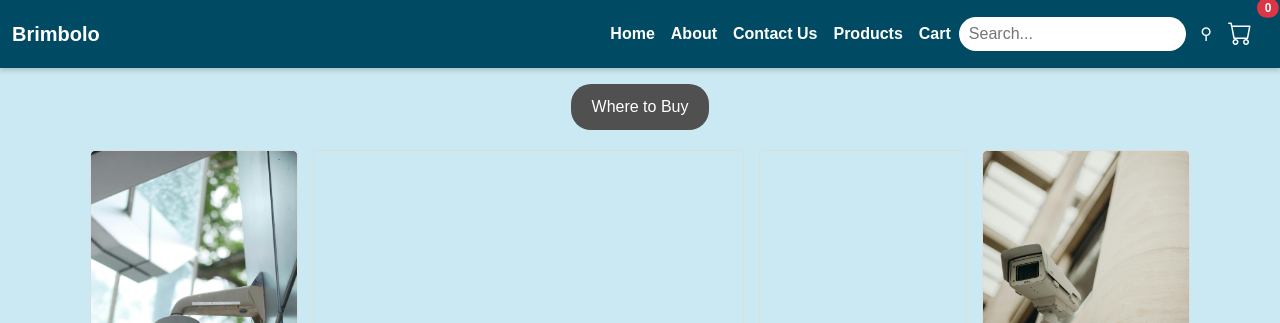
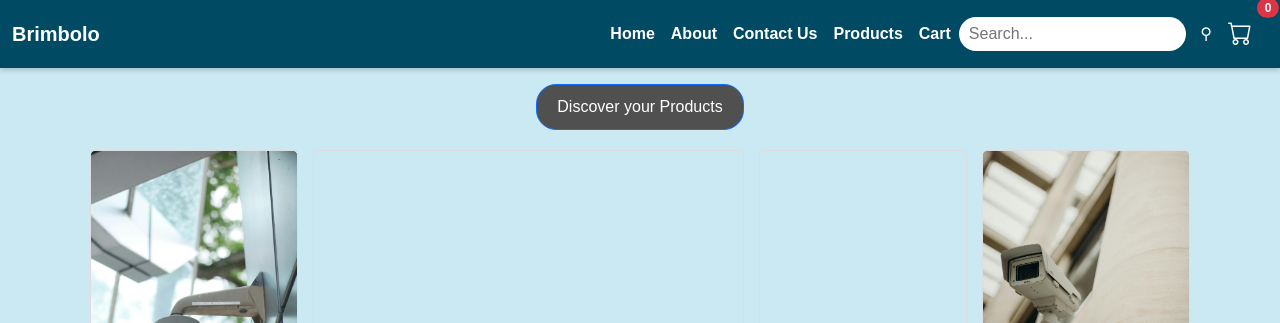
Before and after one commit to Mohamed-Abd-Elbaset1/.com, a plain HTML site: page index.html in a window 1280 px wide. Shown: the top 323 px of the page. Drawn offline with nearby package versions, Linux system fonts and the light colour scheme.

Commit message:
Update index.html

```diff
--- a/index.html
+++ b/index.html
@@ -40,7 +40,7 @@
 
     <!-- Hero Section -->
     <div class="hero">
-        <button class="btn" href="Product.html">Where to Buy</button>
+        <a href="Product.html" class="btn btn-outline-primary">Discover your Products</a>
         <div class="container cards-container">
             <div class="card left" style="background: url('camera\ \(15\).jpg') no-repeat center center; background-size: cover;"></div>
             <div class="card top1" style="background: url('camera\ \(16\).jpg') no-repeat center center; background-size: cover;"></div>
```
